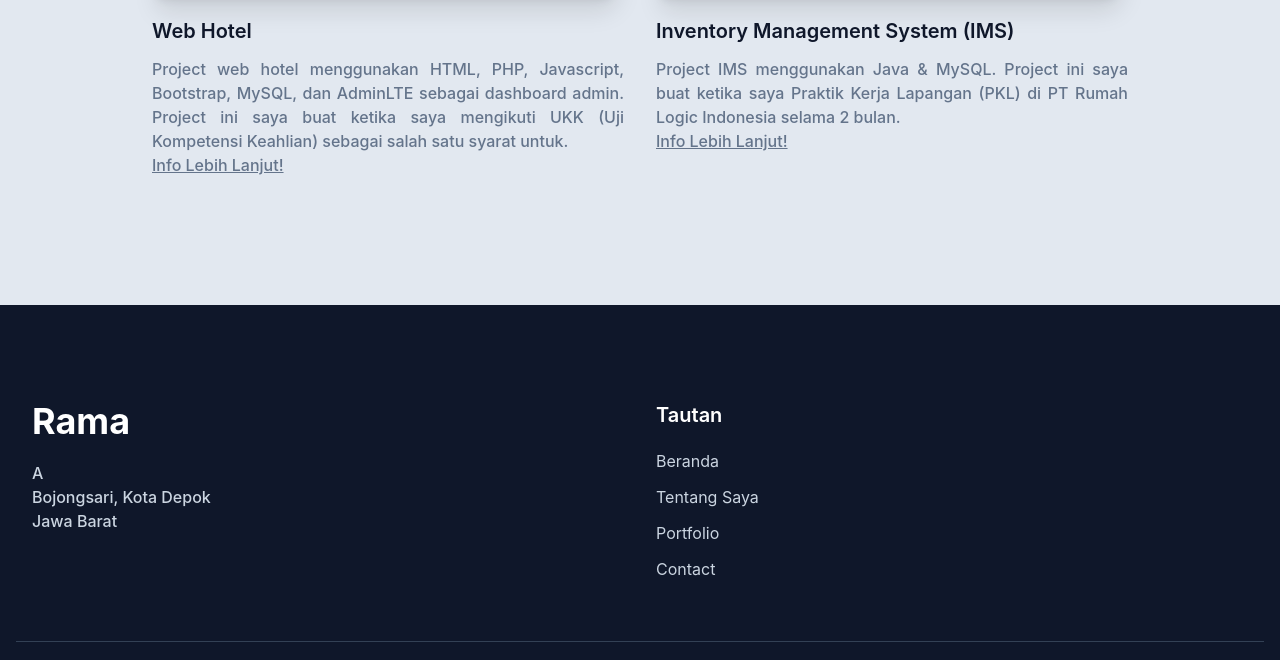
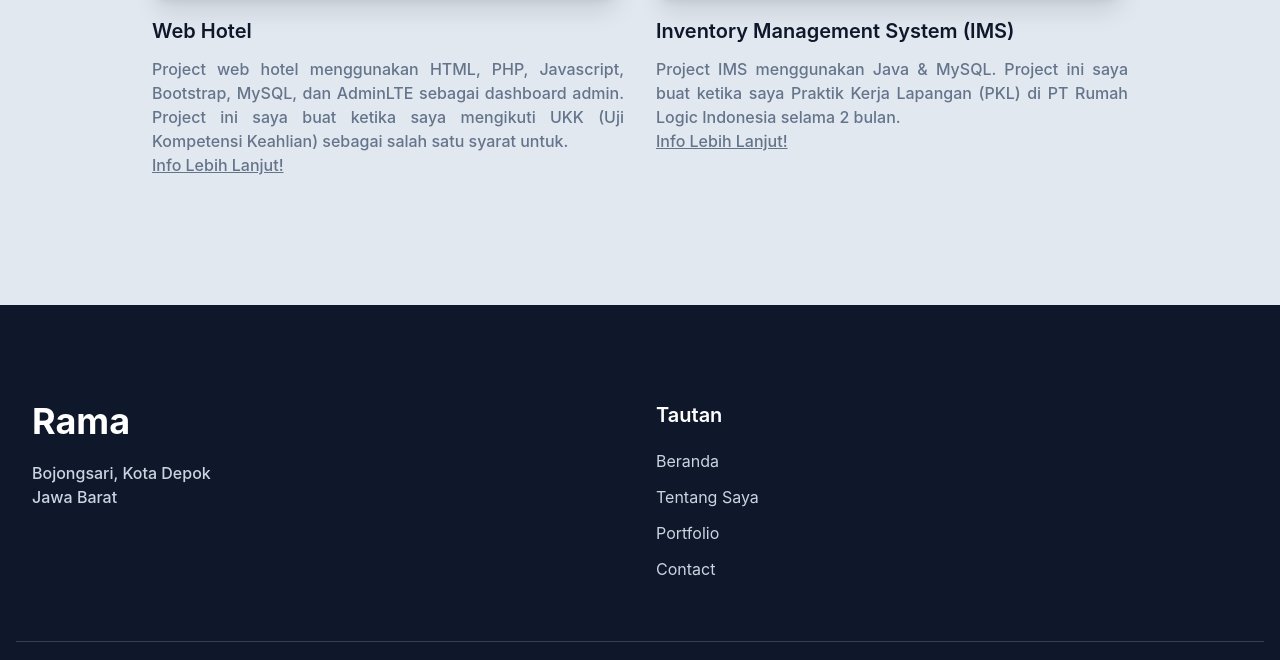
Before and after one commit to Lotsoo/portfolio-tailwindcss, a website: page index.html in a window 1280 px wide. Shown: the part 2469-3129 px from the top of the page. Drawn offline with Linux system fonts and the light colour scheme.

Commit message:
third commit

```diff
--- a/index.html
+++ b/index.html
@@ -343,7 +343,6 @@
         <div class="flex flex-wrap">
           <div class="mb-12 w-full px-4 font-medium text-slate-300 md:w-1/2">
             <h2 class="mb-5 text-4xl font-bold text-white">Rama</h2>
-            <p><a href="mailto:ramadhani.supriyatna@gmail.com">A</a></p>
             <p>Bojongsari, Kota Depok</p>
             <p>Jawa Barat</p>
           </div>
```
